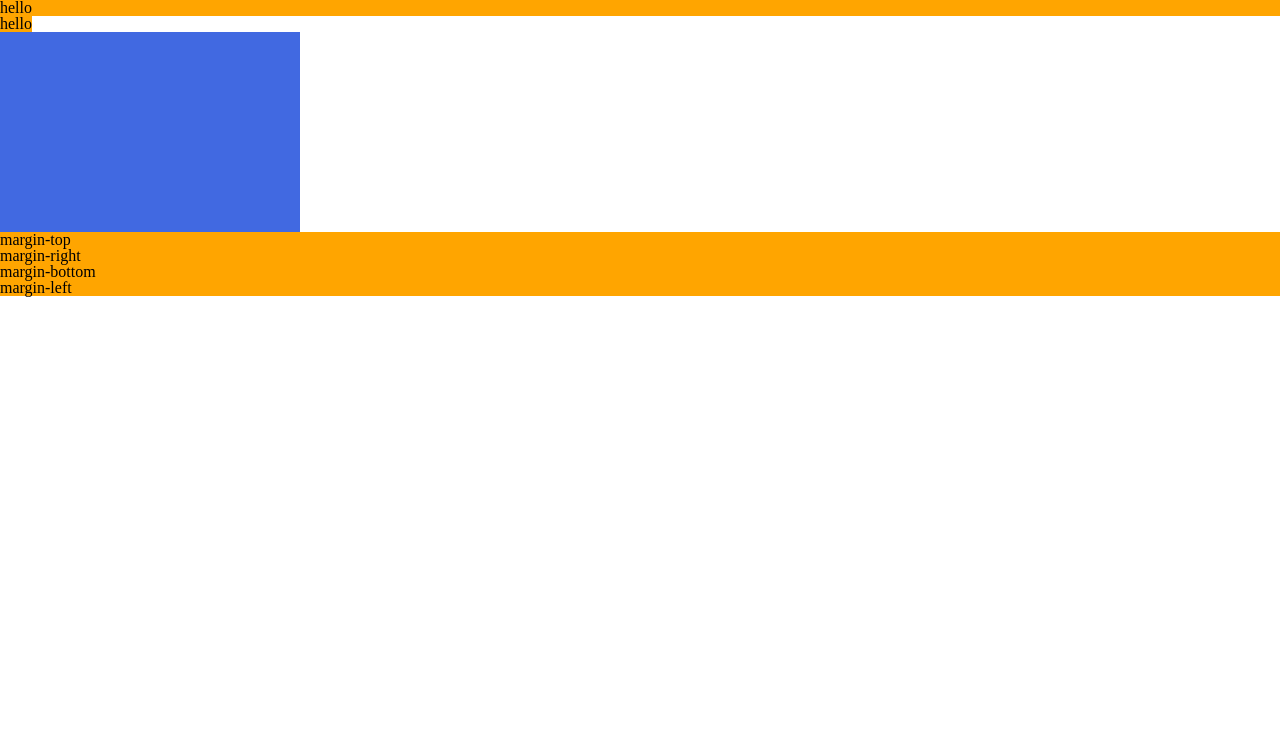
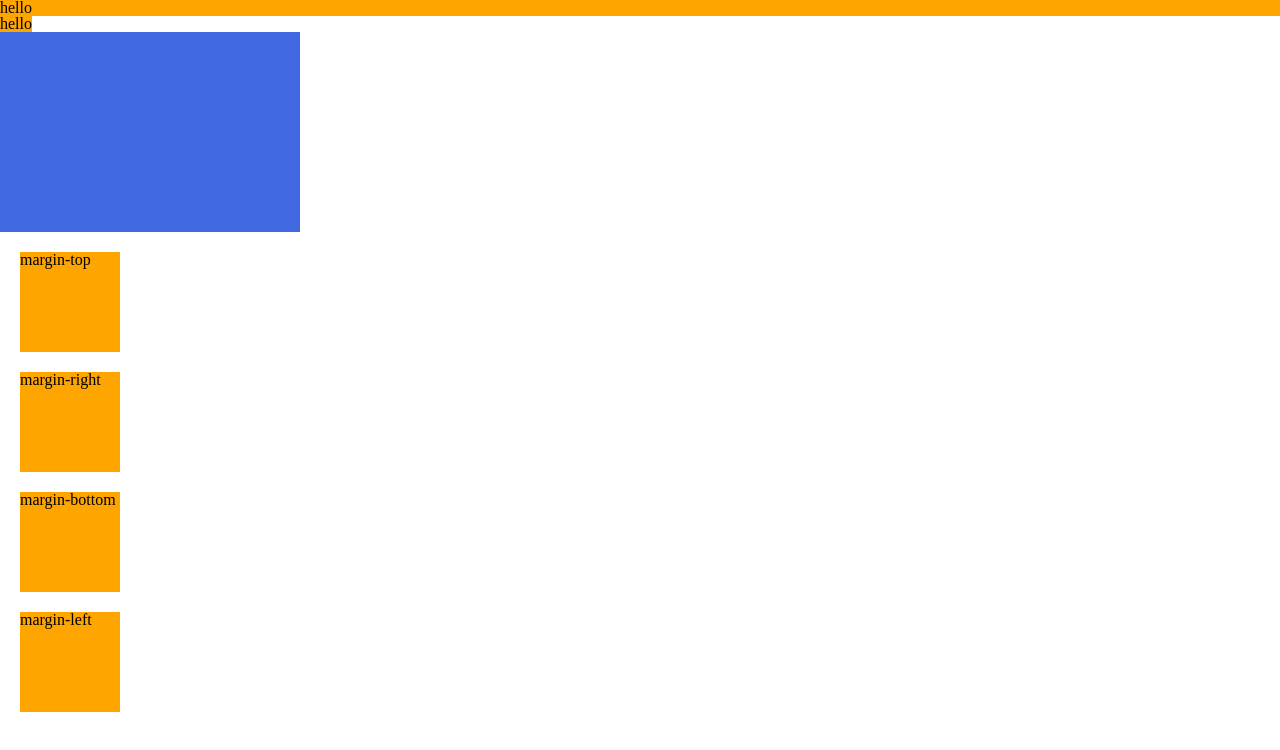
Before and after one commit to qwer20540/Front-end, a plain HTML site: page base/index2.htm in a window 1280 px wide. Drawn offline with nearby package versions, Linux system fonts and the light colour scheme.

Commit message:
css 속성

```diff
--- a/base/css/style.css
+++ b/base/css/style.css
@@ -8,10 +8,12 @@ rem 루트 요소(html)의 글꼴 크기
 vw 뷰포트 가로 너비의 백분율
 vh 뷰포트 세로 너비의 백분율 */
 
+/* margin - 요소의 외부 여백을 지정하는 단축 속성(음수도 사용가능) */
 
 
 
-div {
+
+.block {
   background-color:orange;
 }
 span {
@@ -35,3 +37,13 @@ span {
   height: 100vh; */
   background-color:orange;
 }
+
+.container {
+
+}
+.container .item {
+  width:100px;
+  height:100px;
+  background-color:orange;
+  margin:20px;
+}
```
